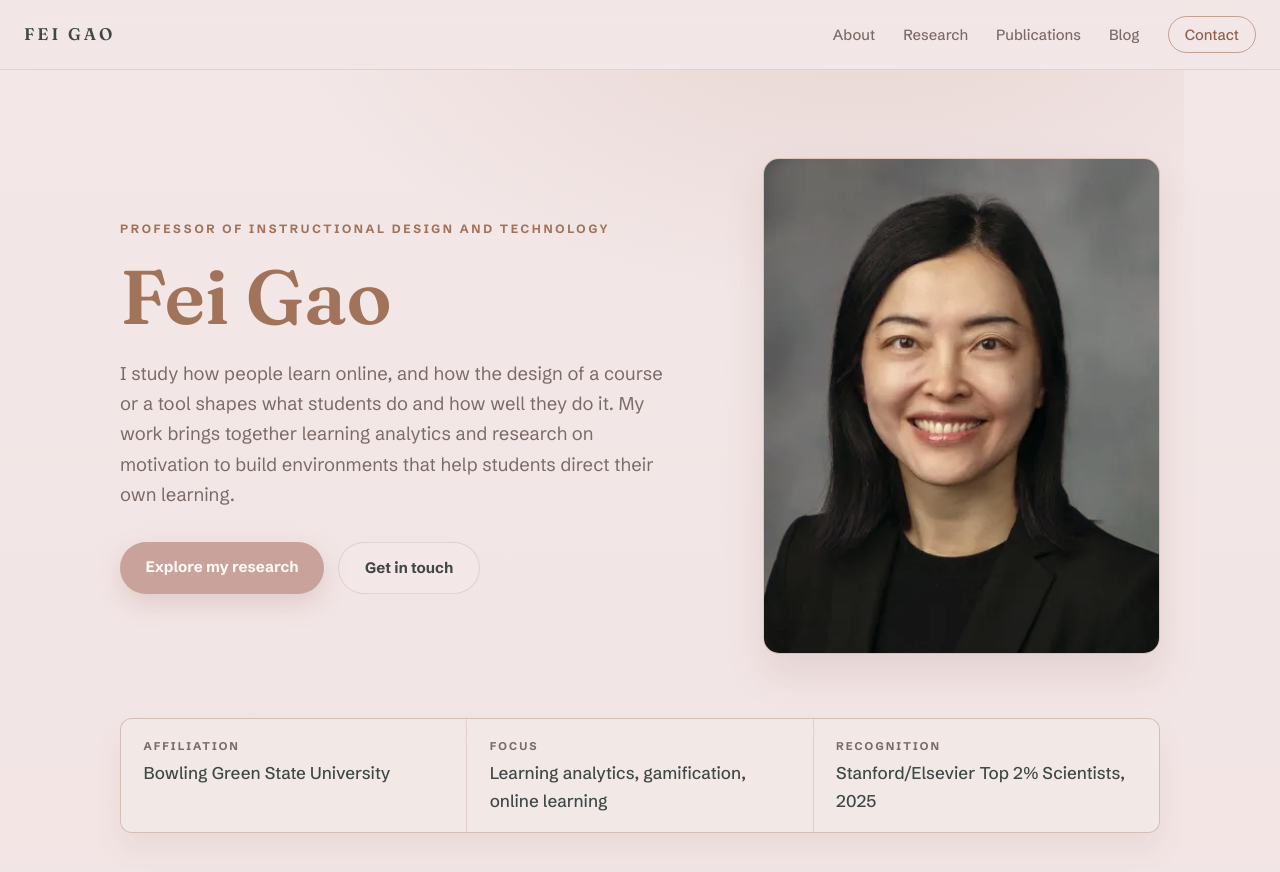
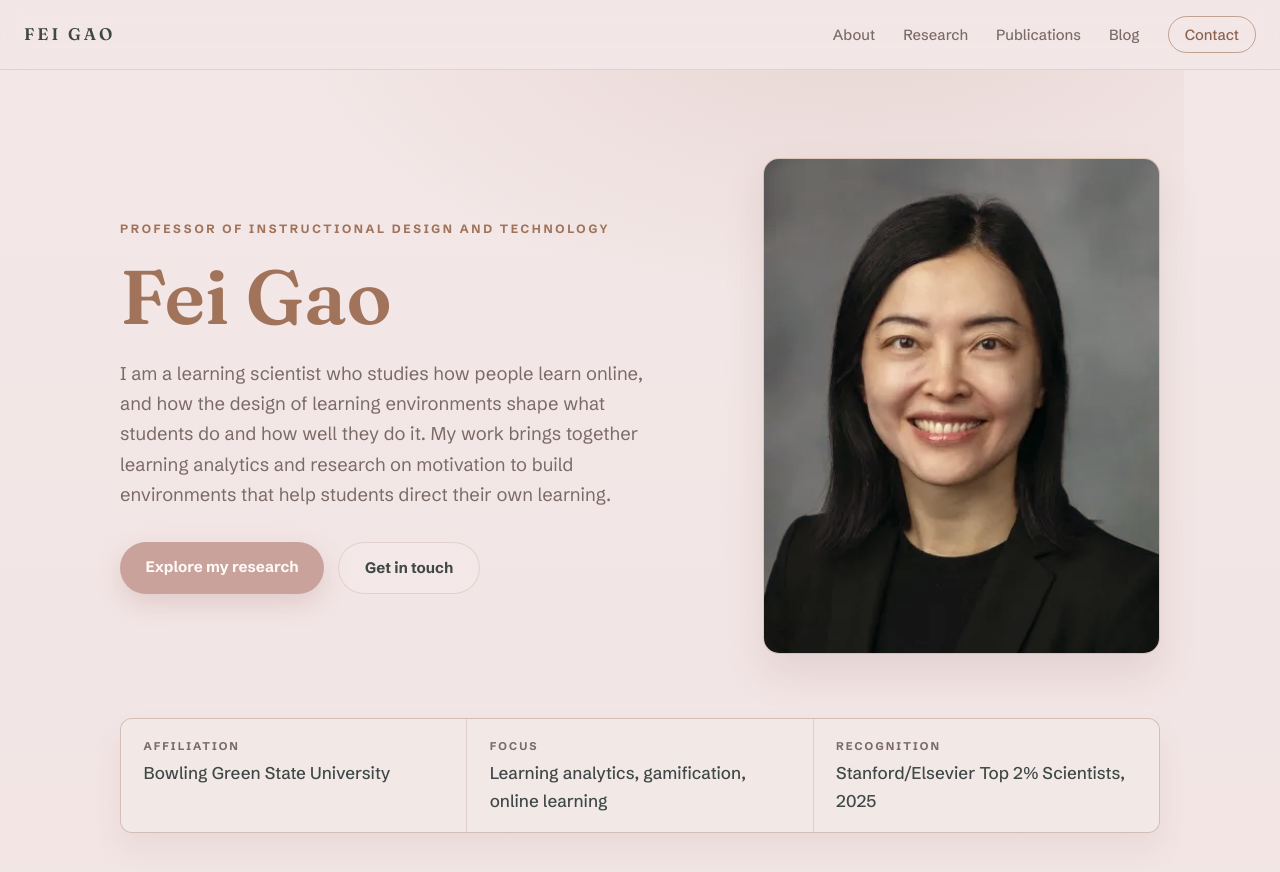
Before and after one commit to gaofei9/gaofei9.github.io, a Jekyll site: the page built from index.html, in a window 1280 px wide and 900 px high. Shown: the top 872 px of the window. Built offline with Jekyll 4.4.1, drawn with Linux system fonts in a browser that asks for light colours.

Commit message:
Add simulation to the site description
Co-Authored-By: Claude Fable 5 <noreply@anthropic.com>

```diff
--- a/_data/home.yml
+++ b/_data/home.yml
@@ -16,7 +16,7 @@
 # Shown in search results and when the page is shared.
 meta_description: >-
   Fei Gao, Professor of Instructional Design and Technology at Bowling Green
-  State University. Research on learning analytics, gamification, and
+  State University. Research on learning analytics, gamification and simulation, and
   motivation in online learning.
 
 
@@ -25,8 +25,7 @@ hero:
   eyebrow: "Professor of Instructional Design and Technology"
   name: "Fei Gao"
   lede: >-
-    I study how people learn online, and how the design of a course or a
-    tool shapes what students do and how well they do it. My work brings
+    I am a learning scientist who studies how people learn online, and how the design of learning environments shape what students do and how well they do it. My work brings
     together learning analytics and research on motivation to build
     environments that help students direct their own learning.
   portrait_alt: "Fei Gao"
```
